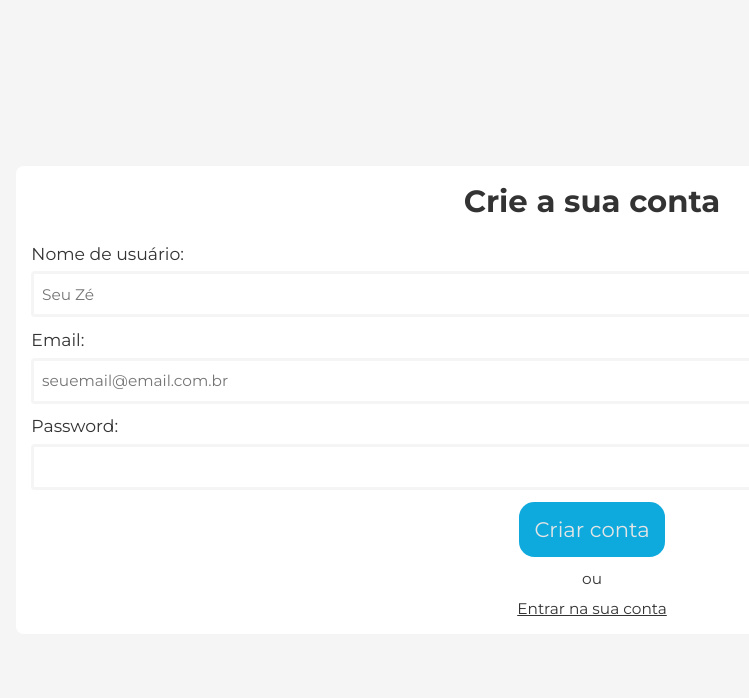
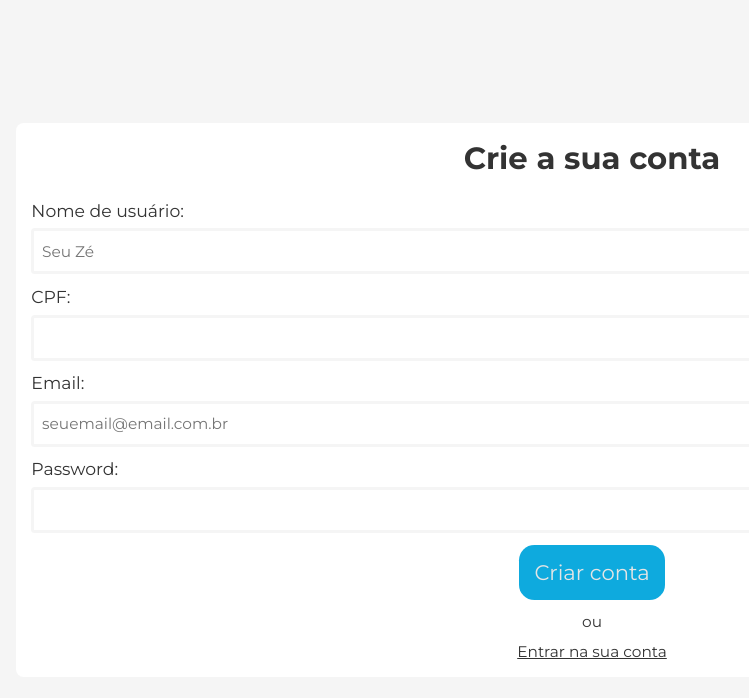
Before and after one commit to jonathan-santos/pague-ze, a React (Create React App) app: page /registrar in a window 1280 px wide. Shown: the top 698 px of the page, without its empty margins (48-797 px from the left). Built offline with nearby package versions, Linux system fonts and the light colour scheme.

Commit message:
Updated register from authRepo

```diff
--- a/src/pages/deposit/index.js
+++ b/src/pages/deposit/index.js
@@ -5,10 +5,10 @@ import TalkToChatbot from '../../components/talkToChatbot'
 
 import './style.css'
 
-function Deposit() {
+function Deposit({ history }) {
     return (
         <div className='pagina-depositar'>
-            <Header />
+            <Header history={history} />
 
             <div className="conteudo">
                 <p className='titulo'>Adicionar dinheiro</p>
--- a/src/pages/register/index.js
+++ b/src/pages/register/index.js
@@ -8,6 +8,7 @@ import "../login/style.css"
 function Register() {
     const history = useHistory()
     const [username, setUsername] = useState("")
+    const [cpf, setCpf] = useState("")
     const [email, setEmail] = useState("")
     const [password, setPassword] = useState("")
 
@@ -15,7 +16,7 @@ function Register() {
         e.preventDefault()
 
         try {
-            const token = await register(username, email, password)
+            const token = await register(username, cpf, email, password)
             localStorage.setItem("token", token)
             history.push("/")
         } catch (error) {
@@ -40,6 +41,19 @@ function Register() {
                         required
                         value={username}
                         onChange={e => setUsername(e.target.value)}
+                    />
+                </div>
+
+                <div className="input">
+                    <label htmlFor="cpf">CPF:</label>
+
+                    <input
+                        id="cpf"
+                        name="cpf"
+                        type="cpf"
+                        required
+                        value={cpf}
+                        onChange={e => setCpf(e.target.value)}
                     />
                 </div>
 
--- a/src/repo/authRepo.js
+++ b/src/repo/authRepo.js
@@ -19,7 +19,7 @@ const getToken = async (email, password) => {
     return answer.access_token
 }
 
-const register = async (username, email, password) => {
+const register = async (username, cpf, email, password) => {
     const res = await fetch(`${endpoint}/users/register`, {
         method: 'POST',
         headers: {
@@ -28,7 +28,8 @@ const register = async (username, email, password) => {
         body: JSON.stringify({
             username,
             email,
-            password
+            password,
+            identity: cpf
         })
     })
 
```
